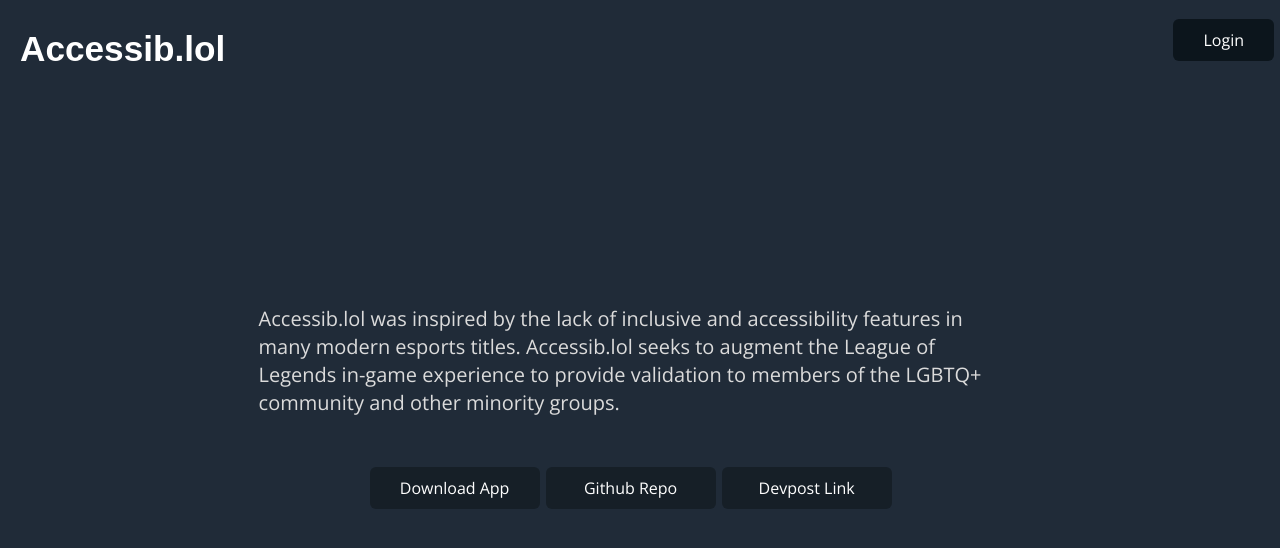
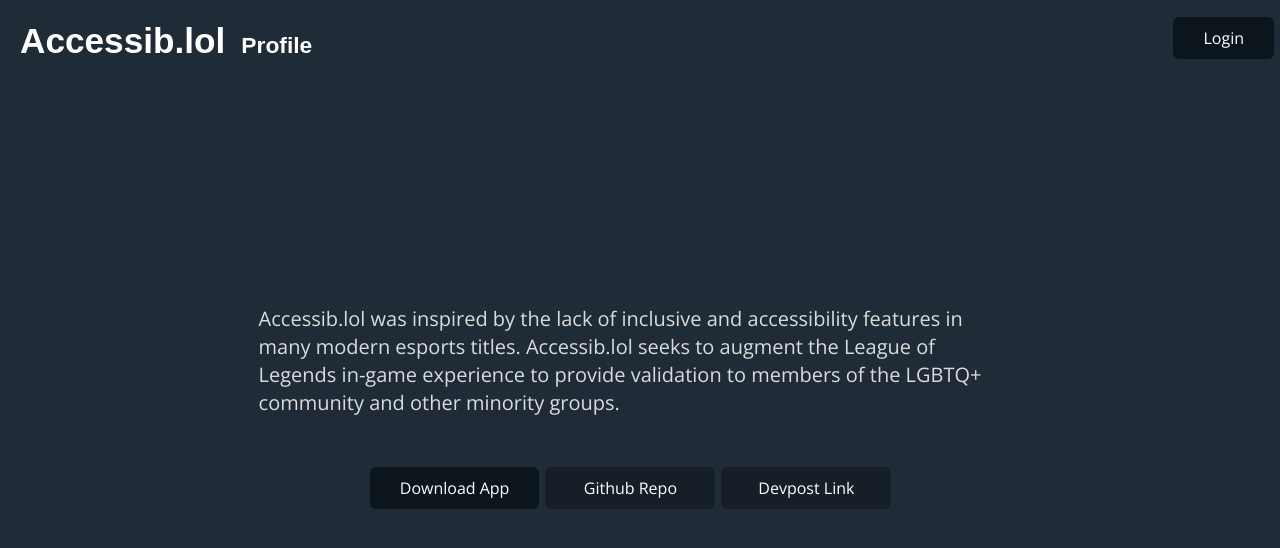
Before and after one commit to Accessib-lol-Team/Accessib.lol, a React (Create React App) app in the folder website/frontend/: page / in a window 1280 px wide. Shown: the top 548 px of the page. Built offline with nearby package versions, Linux system fonts and the light colour scheme; a web font is replaced by a local one.

Commit message:
Updated sub-nav to header

```diff
--- a/website/frontend/src/App.js
+++ b/website/frontend/src/App.js
@@ -20,12 +20,7 @@
                     path="/profile"
                     component={Profile}
                 />
-                <AuthRoute
-                    authed={isAuthenticated}
-                    exact={true}
-                    path="/"
-                    component={Home}
-                />
+                <Route exact={true} path="/" component={Home} />
                 <Route path="*">
                     <Redirect to="/" />
                 </Route>
--- a/website/frontend/src/components/ContentPage/ContentPage.jsx
+++ b/website/frontend/src/components/ContentPage/ContentPage.jsx
@@ -6,7 +6,7 @@
         <div>
             <Header />
 
-            <main class="content">{props.children}</main>
+            <main className="content">{props.children}</main>
         </div>
     );
 };
--- a/website/frontend/src/components/Header/Header.css
+++ b/website/frontend/src/components/Header/Header.css
@@ -5,10 +5,33 @@
     justify-content: space-between;
     align-items: center;
     position: fixed;
-    padding: 0 10px;
+    padding: 1rem 10px 0;
 }
 
-.logo--link:hover {
+.nav {
+    display: flex;
+    flex-flow: row nowrap;
+    align-items: baseline;
+}
+
+.nav--link {
+    height: fit-content;
+}
+
+.nav--link:not(:first-child) {
+    margin-left: 1rem;
+}
+
+.nav--link:hover {
     text-decoration: none;
-    opacity: 0.8;
+    opacity: 0.6;
 }
+
+.nav--logo,
+.nav--profile {
+    margin: 0;
+}
+
+.nav--links--sub {
+    font-size: 0.95rem;
+}
--- a/website/frontend/src/components/Header/Header.jsx
+++ b/website/frontend/src/components/Header/Header.jsx
@@ -1,13 +1,29 @@
-import { Link } from "react-router-dom";
+import { Link, useHistory } from "react-router-dom";
 import "./Header.css";
 
 const Header = () => {
+    const history = useHistory();
+
     return (
         <header className="page--header">
-            <Link to="/" className="logo--link">
-                <h1 className="logo">Accessib.lol</h1>
-            </Link>
-            <button>Login</button>
+            <nav className="nav">
+                <Link to="/" className="nav--link">
+                    <h1 className="nav--logo">Accessib.lol</h1>
+                </Link>
+
+                <Link to="/profile" className="nav--link nav--links--sub">
+                    <h2 className="nav--profile">Profile</h2>
+                </Link>
+            </nav>
+
+            <button
+                onClick={() =>
+                    // Remove bearer token
+                    history.push("/login")
+                }
+            >
+                Login
+            </button>
         </header>
     );
 };
--- /dev/null
+++ b/website/frontend/src/components/LinkButton/LinkButton.css
@@ -0,0 +1,54 @@
+.link-button {
+    width: 170px;
+    text-align: center;
+
+    color: #fff;
+    color: var(--form-text);
+    background-color: #161f27;
+    background-color: var(--background);
+    font-family: inherit;
+    font-size: inherit;
+    margin-right: 6px;
+    margin-bottom: 6px;
+    padding: 10px;
+    border: none;
+    border-radius: 6px;
+    outline: none;
+    cursor: pointer;
+    -webkit-appearance: none;
+    padding-right: 30px;
+    padding-left: 30px;
+    text-decoration: none !important;
+
+    transition:
+        background-color 0.1s linear,
+        border-color 0.1s linear,
+        color 0.1s linear,
+        box-shadow 0.1s linear,
+        transform 0.1s ease;
+    transition:
+        background-color var(--animation-duration) linear,
+        border-color var(--animation-duration) linear,
+        color var(--animation-duration) linear,
+        box-shadow var(--animation-duration) linear,
+        transform var(--animation-duration) ease;
+}
+
+.link-button:hover {
+    background: #324759;
+    background: var(--button-hover);
+}
+
+.link-button:focus {
+    background: #324759;
+    background: var(--button-hover);
+}
+
+.link-button:active {
+    transform: translateY(2px);
+}
+
+.link-button:disabled {
+    cursor: not-allowed;
+    opacity: 0.5;
+}
--- /dev/null
+++ b/website/frontend/src/components/LinkButton/LinkButton.jsx
@@ -0,0 +1,16 @@
+import "./LinkButton.css";
+
+const LinkButton = (props) => {
+    return (
+        <a
+            className="link-button"
+            href={props.href}
+            target={props.external ? "_blank" : ""}
+            rel="noreferrer"
+        >
+            {props.children}
+        </a>
+    );
+};
+
+export default LinkButton;
--- /dev/null
+++ b/website/frontend/src/components/LinkButton/index.jsx
@@ -0,0 +1,2 @@
+import LinkButton from "./LinkButton";
+export default LinkButton;
--- a/website/frontend/src/pages/Home/Home.css
+++ b/website/frontend/src/pages/Home/Home.css
@@ -13,58 +13,3 @@
     margin: 0 auto;
     width: fit-content;
 }
-
-.external-button {
-    width: 170px;
-    text-align: center;
-
-    color: #fff;
-    color: var(--form-text);
-    background-color: #161f27;
-    background-color: var(--background);
-    font-family: inherit;
-    font-size: inherit;
-    margin-right: 6px;
-    margin-bottom: 6px;
-    padding: 10px;
-    border: none;
-    border-radius: 6px;
-    outline: none;
-    cursor: pointer;
-    -webkit-appearance: none;
-    padding-right: 30px;
-    padding-left: 30px;
-    text-decoration: none !important;
-
-    transition:
-        background-color 0.1s linear,
-        border-color 0.1s linear,
-        color 0.1s linear,
-        box-shadow 0.1s linear,
-        transform 0.1s ease;
-    transition:
-        background-color var(--animation-duration) linear,
-        border-color var(--animation-duration) linear,
-        color var(--animation-duration) linear,
-        box-shadow var(--animation-duration) linear,
-        transform var(--animation-duration) ease;
-}
-
-.external-button:hover {
-    background: #324759;
-    background: var(--button-hover);
-}
-
-.external-button:focus {
-    background: #324759;
-    background: var(--button-hover);
-}
-
-.external-button:active {
-    transform: translateY(2px);
-}
-
-.external-button:disabled {
-    cursor: not-allowed;
-    opacity: 0.5;
-}
--- a/website/frontend/src/pages/Home/Home.jsx
+++ b/website/frontend/src/pages/Home/Home.jsx
@@ -1,4 +1,5 @@
 import ContentPage from "../../components/ContentPage";
+import LinkButton from "../../components/LinkButton";
 import "./Home.css";
 
 const Home = () => {
@@ -18,19 +19,19 @@
                 <div className="external-buttons">
                     <button className="external-button">Download App</button>
 
-                    <a
-                        className="external-button"
+                    <LinkButton
                         href="https://github.com/Accessib-lol-Team/Accessib.lol"
+                        external
                     >
                         Github Repo
-                    </a>
+                    </LinkButton>
 
-                    <a
-                        className="external-button"
+                    <LinkButton
                         href="https://pridemakers.devpost.com/"
+                        external
                     >
                         Devpost Link
-                    </a>
+                    </LinkButton>
                 </div>
             </section>
         </ContentPage>
```
